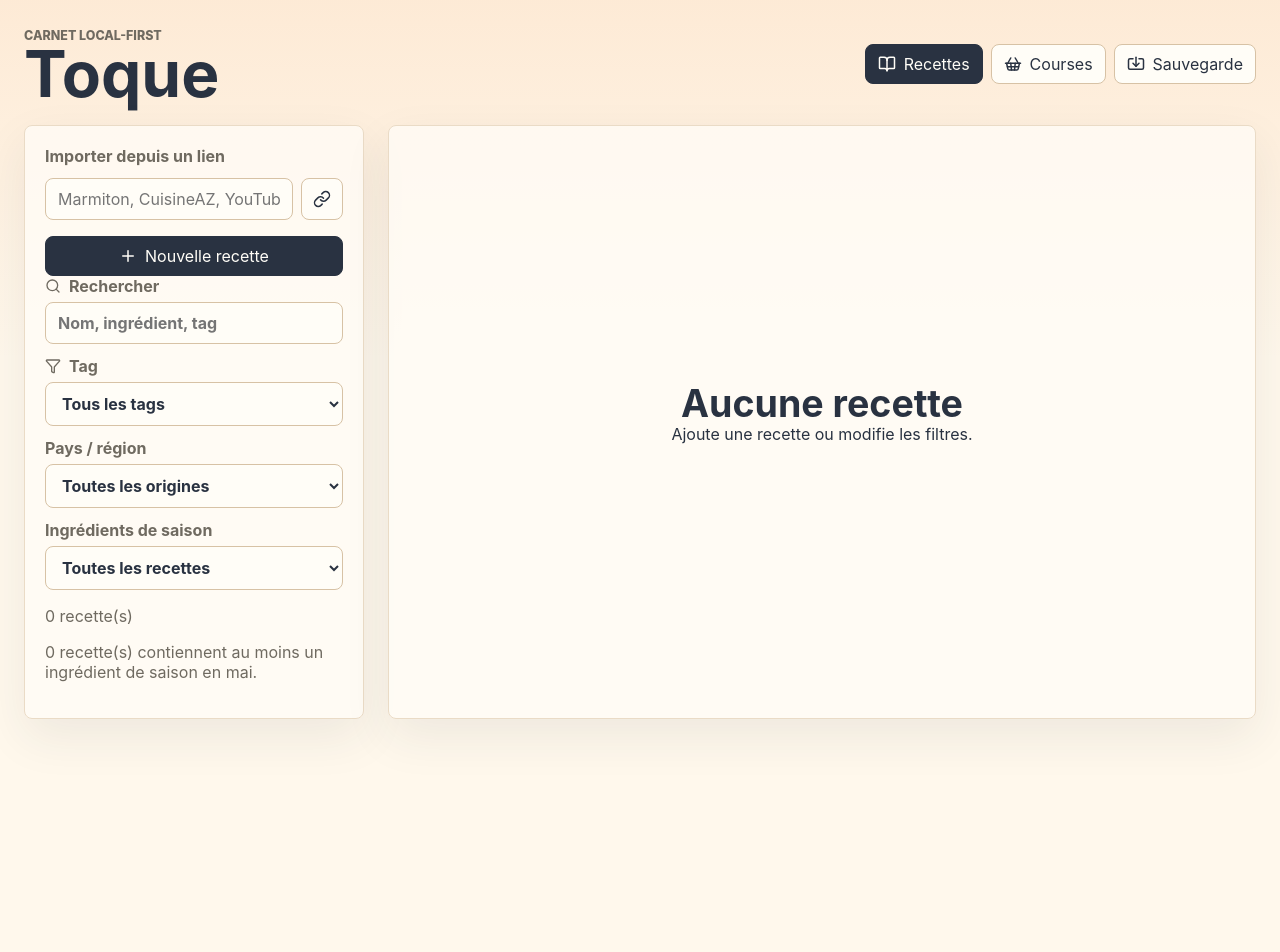
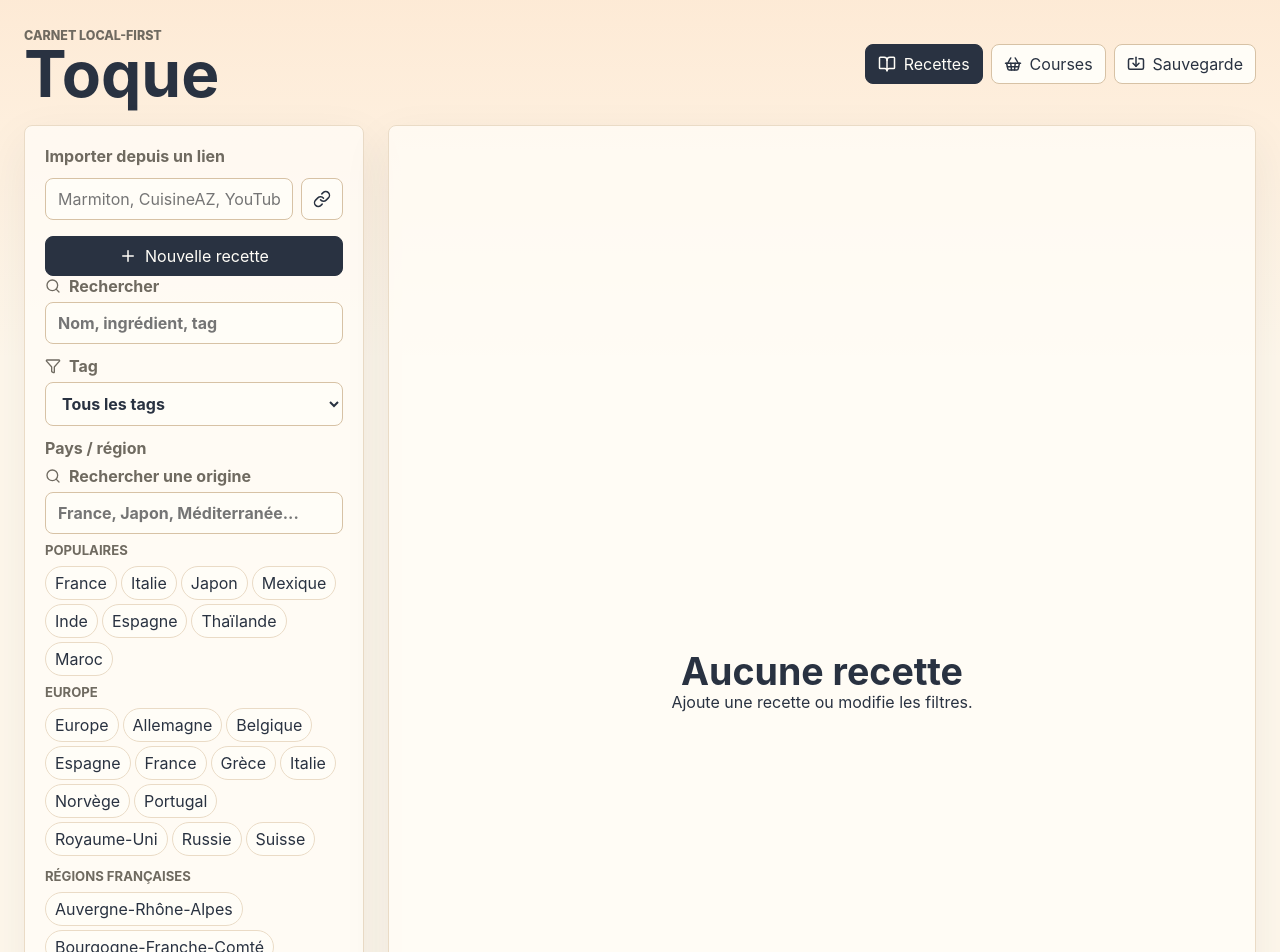
Before and after one commit to AudranBert/ToquookingApp, a React (Vite) app: page / in a window 1280 px wide. Shown: the top 952 px of the page. Before the commit the page ends 800 px from the top, so only its background shows below. Built offline with nearby package versions, Linux system fonts and the light colour scheme.

Commit message:
improve countries selection + can search in shopping

```diff
--- a/src/origins.ts
+++ b/src/origins.ts
@@ -25,7 +25,9 @@ export const RECIPE_ORIGINS = [
   "Afrique",
   "Allemagne",
   "Algérie",
+  "Amériques",
   "Antilles",
+  "Asie",
   "Belgique",
   "Canada",
   "Chine",
@@ -55,10 +57,76 @@ export const RECIPE_ORIGINS = [
   ...FRENCH_REGIONS,
 ].sort((a, b) => a.localeCompare(b, "fr")) as string[];
 
+export const POPULAR_RECIPE_ORIGINS = [
+  "France",
+  "Italie",
+  "Japon",
+  "Mexique",
+  "Inde",
+  "Espagne",
+  "Thaïlande",
+  "Maroc",
+];
+
+export const RECIPE_ORIGIN_GROUPS = [
+  {
+    label: "Europe",
+    origins: [
+      "Europe",
+      "Allemagne",
+      "Belgique",
+      "Espagne",
+      "France",
+      "Grèce",
+      "Italie",
+      "Norvège",
+      "Portugal",
+      "Royaume-Uni",
+      "Russie",
+      "Suisse",
+    ],
+  },
+  {
+    label: "Régions françaises",
+    origins: FRENCH_REGIONS,
+  },
+  {
+    label: "Afrique & Moyen-Orient",
+    origins: ["Afrique", "Méditerranée", "Moyen-Orient", "Algérie", "Liban", "Maroc", "Tunisie", "Turquie"],
+  },
+  {
+    label: "Asie",
+    origins: ["Asie", "Chine", "Corée", "Inde", "Japon", "Thaïlande", "Vietnam"],
+  },
+  {
+    label: "Amériques",
+    origins: ["Amériques", "Canada", "États-Unis", "Mexique", "Guadeloupe", "Guyane", "Martinique"],
+  },
+  {
+    label: "Outre-mer",
+    origins: ["Antilles", "Guadeloupe", "Guyane", "La Réunion", "Martinique", "Mayotte"],
+  },
+];
+
 const ORIGIN_PARENTS: Record<string, string[]> = {
   Afrique: ["Algérie", "Maroc", "Tunisie"],
+  Amériques: ["Canada", "États-Unis", "Mexique", "Guadeloupe", "Guyane", "Martinique"],
   Antilles: ["Guadeloupe", "Martinique"],
-  Europe: ["Allemagne", "Belgique", "Espagne", "France", "Grèce", "Italie", "Norvège", "Portugal", "Royaume-Uni", "Russie", "Suisse", ...FRENCH_REGIONS],
+  Asie: ["Chine", "Corée", "Inde", "Japon", "Thaïlande", "Vietnam"],
+  Europe: [
+    "Allemagne",
+    "Belgique",
+    "Espagne",
+    "France",
+    "Grèce",
+    "Italie",
+    "Norvège",
+    "Portugal",
+    "Royaume-Uni",
+    "Russie",
+    "Suisse",
+    ...FRENCH_REGIONS,
+  ],
   France: FRENCH_REGIONS,
   Méditerranée: ["Espagne", "France", "Grèce", "Italie", "Liban", "Maroc", "Portugal", "Tunisie", "Turquie"],
   "Moyen-Orient": ["Liban", "Turquie"],
--- a/src/screens/LibraryScreen.tsx
+++ b/src/screens/LibraryScreen.tsx
@@ -1,10 +1,12 @@
 import type { RefObject } from "react";
-import { ArrowLeft, Clock, Filter, Link, Plus, Search, Users } from "lucide-react";
-import { RECIPE_ORIGINS } from "../origins";
+import { useMemo, useState } from "react";
+import { ArrowLeft, Clock, Filter, Link, Plus, Search, Users, X } from "lucide-react";
+import { POPULAR_RECIPE_ORIGINS, RECIPE_ORIGIN_GROUPS, RECIPE_ORIGINS } from "../origins";
 import { RecipeDetail } from "../components/RecipeDetail";
 import { SEASONAL_THRESHOLDS, SEASONAL_THRESHOLD_LABELS } from "../constants";
 import type { Recipe, SeasonalThreshold } from "../types";
 import { proxiedImageUrl } from "../utils/images";
+import { normalizeText } from "../utils/text";
 
 export type LibraryFilters = {
   query: string;
@@ -166,17 +168,7 @@ function LibrarySidebar({
             ))}
           </select>
         </label>
-        <label>
-          Pays / région
-          <select value={filters.originFilter} onChange={(event) => handlers.onOriginFilterChange(event.target.value)}>
-            <option value="">Toutes les origines</option>
-            {RECIPE_ORIGINS.map((origin) => (
-              <option key={origin} value={origin}>
-                {origin}
-              </option>
-            ))}
-          </select>
-        </label>
+        <OriginFilterPicker value={filters.originFilter} onChange={handlers.onOriginFilterChange} />
         <label>
           Ingrédients de saison
           <select
@@ -206,6 +198,123 @@ function LibrarySidebar({
         </p>
       )}
     </aside>
+  );
+}
+
+function OriginFilterPicker({ value, onChange }: { value: string; onChange: (origin: string) => void }) {
+  const [originQuery, setOriginQuery] = useState("");
+  const normalizedQuery = normalizeText(originQuery);
+
+  const filteredGroups = useMemo(
+    () =>
+      RECIPE_ORIGIN_GROUPS.map((group) => ({
+        ...group,
+        origins: group.origins.filter((origin) => normalizeText(origin).includes(normalizedQuery)),
+      })).filter((group) => group.origins.length > 0),
+    [normalizedQuery],
+  );
+
+  const ungroupedMatches = useMemo(() => {
+    const groupedOrigins = new Set(RECIPE_ORIGIN_GROUPS.flatMap((group) => group.origins));
+    return RECIPE_ORIGINS.filter(
+      (origin) => !groupedOrigins.has(origin) && normalizeText(origin).includes(normalizedQuery),
+    );
+  }, [normalizedQuery]);
+
+  const hasMatches = filteredGroups.length > 0 || ungroupedMatches.length > 0;
+
+  function selectOrigin(origin: string) {
+    onChange(origin);
+    setOriginQuery("");
+  }
+
+  return (
+    <div className="origin-filter">
+      <div className="origin-filter__header">
+        <span>Pays / région</span>
+        {value && (
+          <button className="origin-filter__clear" type="button" onClick={() => onChange("")}>
+            <X size={14} /> Effacer
+          </button>
+        )}
+      </div>
+
+      <label className="origin-filter__search">
+        <span className="label-with-icon">
+          <Search size={16} /> Rechercher une origine
+        </span>
+        <input
+          value={originQuery}
+          onChange={(event) => setOriginQuery(event.target.value)}
+          placeholder="France, Japon, Méditerranée..."
+        />
+      </label>
+
+      {value && (
+        <div className="origin-filter__selected" aria-label="Origine sélectionnée">
+          <button className="chip origin-filter__chip" type="button" onClick={() => onChange("")}>
+            {value}
+            <X size={14} />
+          </button>
+        </div>
+      )}
+
+      {!originQuery && (
+        <OriginButtonGroup title="Populaires" origins={POPULAR_RECIPE_ORIGINS} value={value} onSelect={selectOrigin} />
+      )}
+
+      <div className="origin-filter__groups">
+        {hasMatches ? (
+          <>
+            {filteredGroups.map((group) => (
+              <OriginButtonGroup
+                key={group.label}
+                title={group.label}
+                origins={group.origins}
+                value={value}
+                onSelect={selectOrigin}
+              />
+            ))}
+            {ungroupedMatches.length > 0 && (
+              <OriginButtonGroup title="Autres" origins={ungroupedMatches} value={value} onSelect={selectOrigin} />
+            )}
+          </>
+        ) : (
+          <p className="empty-inline">Aucune origine trouvée.</p>
+        )}
+      </div>
+    </div>
+  );
+}
+
+function OriginButtonGroup({
+  title,
+  origins,
+  value,
+  onSelect,
+}: {
+  title: string;
+  origins: string[];
+  value: string;
+  onSelect: (origin: string) => void;
+}) {
+  return (
+    <section className="origin-filter__group">
+      <h3>{title}</h3>
+      <div className="origin-filter__options">
+        {origins.map((origin) => (
+          <button
+            className={`origin-filter__option${origin === value ? " origin-filter__option--active" : ""}`}
+            key={origin}
+            type="button"
+            onClick={() => onSelect(origin)}
+            aria-pressed={origin === value}
+          >
+            {origin}
+          </button>
+        ))}
+      </div>
+    </section>
   );
 }
 
--- a/src/styles.css
+++ b/src/styles.css
@@ -277,6 +277,115 @@ label {
   display: flex;
   align-items: center;
   gap: var(--space-2);
+}
+
+.search-field {
+  gap: var(--space-2);
+}
+
+.search-field input {
+  min-height: 40px;
+}
+
+.count-label {
+  font-size: 0.9rem;
+}
+
+.empty-inline {
+  margin: 0;
+  padding: var(--space-3);
+  color: var(--color-muted);
+  background: rgba(255, 253, 247, 0.7);
+  border: 1px dashed var(--color-border-strong);
+  border-radius: var(--radius-md);
+}
+
+.origin-filter {
+  display: grid;
+  gap: var(--space-2);
+}
+
+.origin-filter__header {
+  display: flex;
+  align-items: center;
+  justify-content: space-between;
+  gap: var(--space-2);
+  color: var(--color-muted);
+  font-weight: 700;
+}
+
+.origin-filter__clear,
+.origin-filter__chip {
+  display: inline-flex;
+  align-items: center;
+  gap: var(--space-1);
+  cursor: pointer;
+}
+
+.origin-filter__clear {
+  padding: 0;
+  color: var(--color-accent);
+  background: transparent;
+  border: 0;
+  font-size: 0.88rem;
+  font-weight: 700;
+}
+
+.origin-filter__search {
+  gap: 6px;
+}
+
+.origin-filter__selected {
+  display: flex;
+  flex-wrap: wrap;
+  gap: var(--space-2);
+}
+
+.origin-filter__chip {
+  color: var(--color-primary);
+}
+
+.origin-filter__groups {
+  display: grid;
+  gap: var(--space-3);
+  max-height: 360px;
+  overflow: auto;
+  padding-right: var(--space-1);
+}
+
+.origin-filter__group {
+  display: grid;
+  gap: var(--space-2);
+}
+
+.origin-filter__group h3 {
+  margin: 0;
+  color: var(--color-muted);
+  font-size: 0.82rem;
+  text-transform: uppercase;
+}
+
+.origin-filter__options {
+  display: flex;
+  flex-wrap: wrap;
+  gap: var(--space-1);
+}
+
+.origin-filter__option {
+  min-height: 32px;
+  padding: 6px 9px;
+  color: var(--color-text);
+  background: var(--color-surface);
+  border: 1px solid var(--color-border);
+  border-radius: var(--radius-pill);
+  cursor: pointer;
+}
+
+.origin-filter__option:hover,
+.origin-filter__option--active {
+  color: var(--color-primary-text);
+  background: var(--color-primary);
+  border-color: var(--color-primary);
 }
 
 .check-control input,
```
Also changed, not shown: src/screens/ShoppingScreen.tsx (+65 -3 lines).
